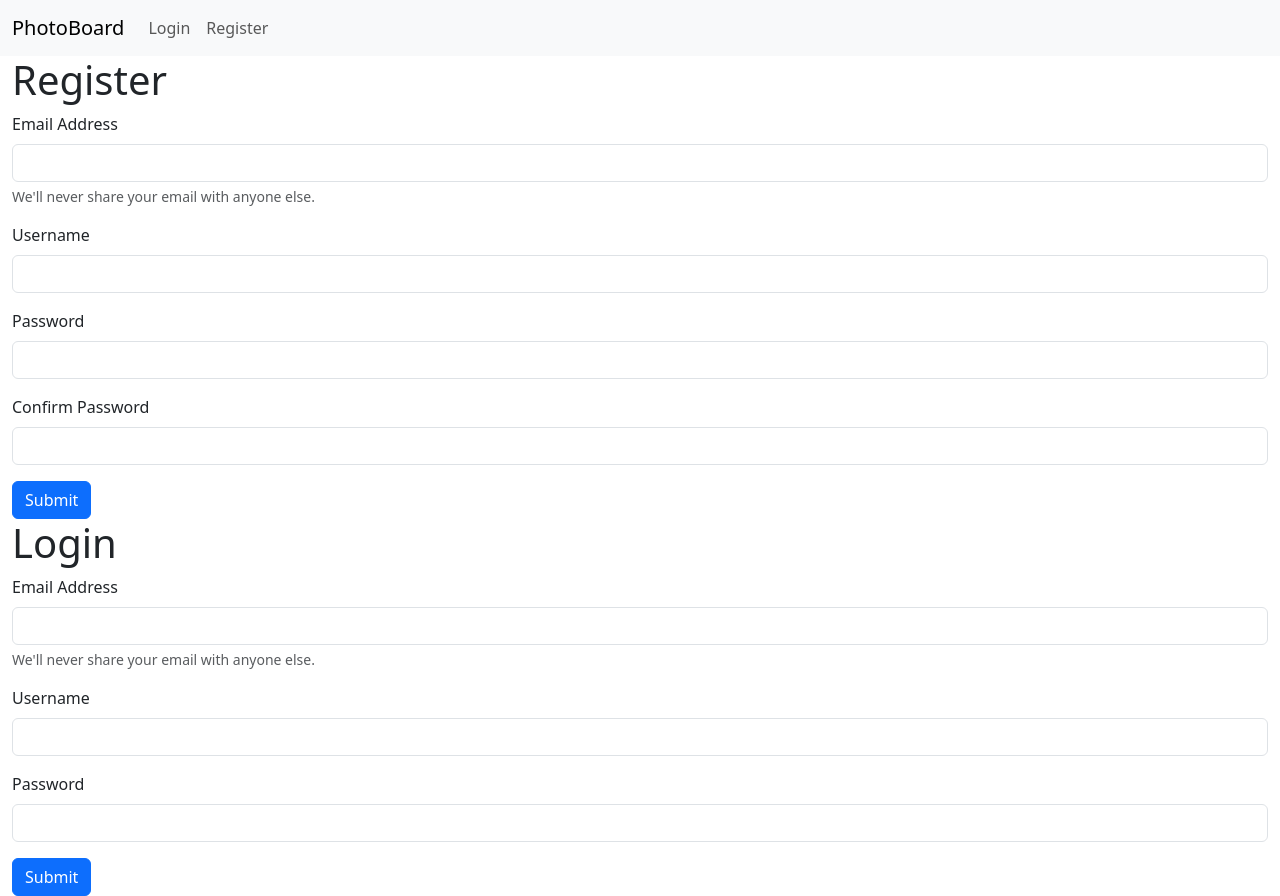
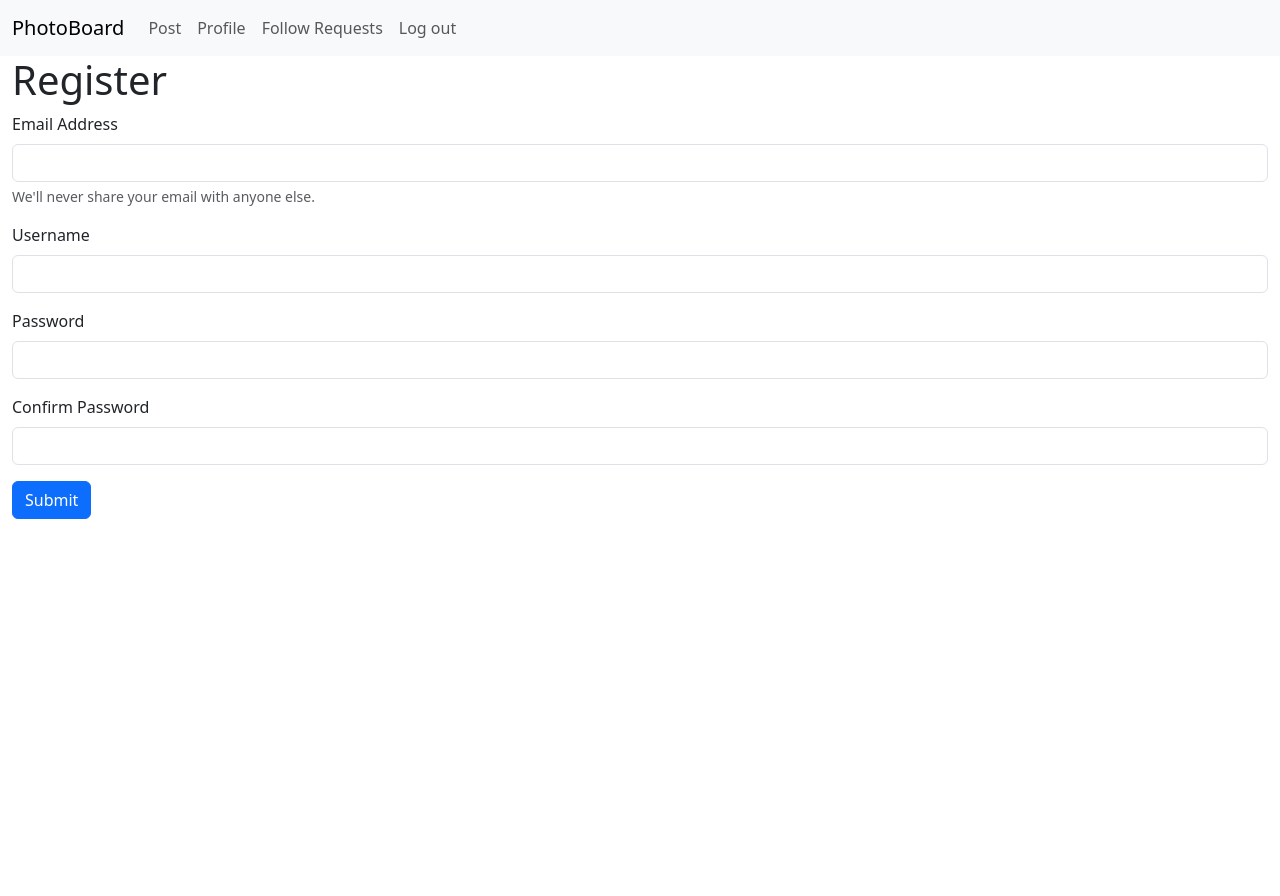
Before and after one commit to hyuntaekim1738/ReactPhotoBoard, a React (Vite) app in the folder vite-project/: page /register in a window 1280 px wide. After the commit the page ends 800 px from the top, so only its background shows below. Built offline with nearby package versions, Linux system fonts and the light colour scheme.

Commit message:
Navigation fixes

```diff
--- a/vite-project/src/App.tsx
+++ b/vite-project/src/App.tsx
@@ -1,21 +1,14 @@
 import { useState } from 'react'
 import './App.css'
 //component imports
-import Login from './components/Login';
 import Navigation from './components/navigation/Navigation';
+
 function App() {
-  //const [authenticated, setAuthenticated] = useState(false);
-
-  //this will control login visibility so that by default login renders until navbar is clicked or login successfully submitted
-  const [defaultVisible, setDefaultVisible] = useState(true);
-  const handleClickLink = ()=> {
-    setDefaultVisible(false);
-  };
+  const [authenticated, setAuthenticated] = useState(true);
 
   return (
     <>
-      <Navigation onClickLink={handleClickLink} authenticated={false}></Navigation>
-      {defaultVisible && <Login></Login>}
+      <Navigation authenticated={authenticated}></Navigation>
     </>
   )
 }
--- a/vite-project/src/components/ProfilePicture.tsx
+++ b/vite-project/src/components/ProfilePicture.tsx
@@ -1,7 +1,13 @@
 const ProfilePicture = () => {
+    const styles = {
+        height: '150px',
+        width: '150px',
+    };
+
     return (
         <>
-        <span className="bg-secondary-subtle border border-light rounded-circle">
+        <span className="border border-light rounded-circle" style={styles}>
+            <span className="visually-hidden">Profile Picture</span>
         </span>
         </>
     );
--- a/vite-project/src/components/navigation/Navigation.tsx
+++ b/vite-project/src/components/navigation/Navigation.tsx
@@ -9,11 +9,9 @@ import Register from '../Register';
 interface Props{
     //a boolean that will control which links are displayed
     authenticated: boolean;
-    //this passes in the onclick function from app to each individual link
-    onClickLink: () => void;
 }
 
-const Navigation = ({authenticated, onClickLink}: Props) => {
+const Navigation = ({authenticated}: Props) => {
     return (
         <>
         <Router>
@@ -22,17 +20,18 @@ const Navigation = ({authenticated, onClickLink}: Props) => {
                     {<NavigationLink navBrand={true}></NavigationLink>}
                     <div className="collapse navbar-collapse" id="navbarSupportedContent">
                         <ul className="navbar-nav me-auto mb-2 mb-lg-0">
-                            {authenticated && <NavigationLink onClickLink={onClickLink} link="/">Post</NavigationLink>}
-                            {authenticated && <NavigationLink onClickLink={onClickLink} link="/profile">Profile</NavigationLink>}
-                            {authenticated && <NavigationLink onClickLink={onClickLink} link="/">Follow Requests</NavigationLink>}
-                            {authenticated && <NavigationLink onClickLink={onClickLink} link="/">Log out</NavigationLink>}
-                            {!authenticated && <NavigationLink onClickLink={onClickLink} link="/login">Login</NavigationLink>}
-                            {!authenticated && <NavigationLink onClickLink={onClickLink} link="/register">Register</NavigationLink>}
+                            {authenticated && <NavigationLink link="/">Post</NavigationLink>}
+                            {authenticated && <NavigationLink link="/profile">Profile</NavigationLink>}
+                            {authenticated && <NavigationLink link="/">Follow Requests</NavigationLink>}
+                            {authenticated && <NavigationLink link="/">Log out</NavigationLink>}
+                            {!authenticated && <NavigationLink link="/login">Login</NavigationLink>}
+                            {!authenticated && <NavigationLink link="/register">Register</NavigationLink>}
                         </ul>
                     </div>
                 </div>
             </nav>
             <Routes>
+                {!authenticated && <Route path="/" Component={Login}/>}
                 <Route path="/login" Component={Login} />
                 <Route path="/profile" Component={Profile}/>
                 <Route path="/register" Component={Register}/>
--- a/vite-project/src/components/navigation/NavigationLink.tsx
+++ b/vite-project/src/components/navigation/NavigationLink.tsx
@@ -5,9 +5,8 @@ interface Props{
     navBrand?: boolean;
     children?: string; //passes in the link name
     link?: string;
-    onClickLink?: () => void;
 }
-const NavigationLink = ({navBrand=false, children, link, onClickLink}: Props) => {
+const NavigationLink = ({navBrand=false, children, link}: Props) => {
     if (navBrand){
         return (
             <Link className="navbar-brand" to="/">PhotoBoard</Link>
@@ -16,7 +15,7 @@ const NavigationLink = ({navBrand=false, children, link, onClickLink}: Props) =>
     else{
         return (
             <li className="nav-item">
-                <Link className="nav-link" to={link} onClick={onClickLink}>{children}</Link>
+                <Link className="nav-link" to={link}>{children}</Link>
             </li>
         );
     }
```
